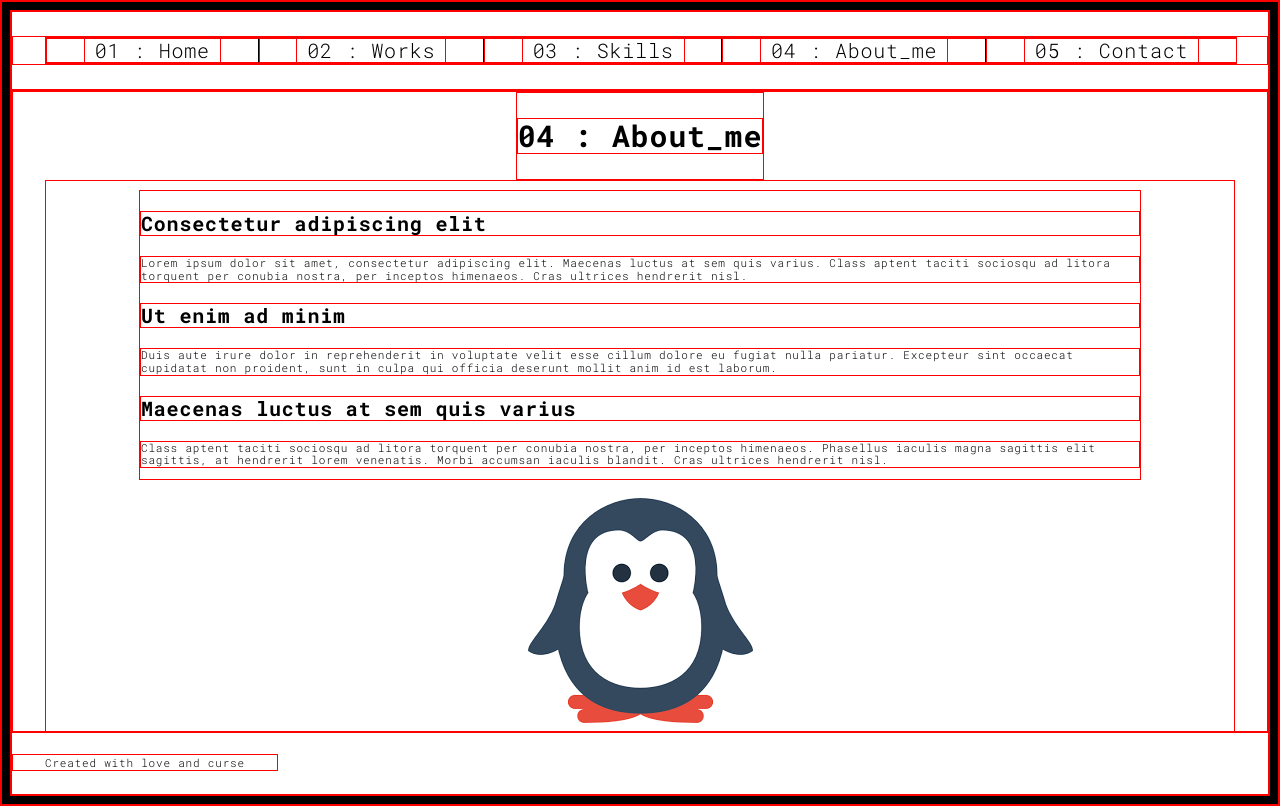
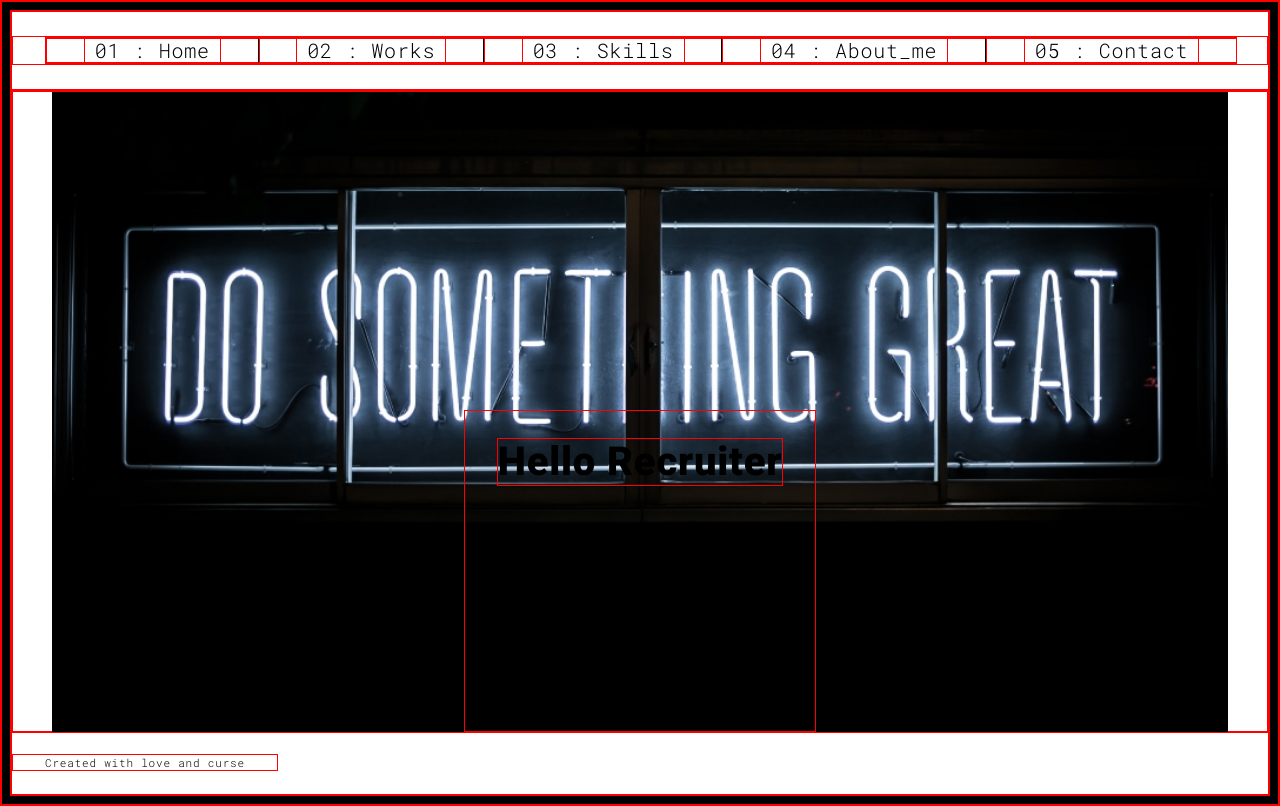
Before and after one commit to jackfrusciante88/website, a website built with webpack: page new_website/src/index.html in a window 1280 px wide. Both pictures are taken after a click on the link "01 : Home". Built offline with nearby package versions, Linux system fonts and the light colour scheme.

Commit message:
website router test

```diff
--- a/new_website/src/index.html
+++ b/new_website/src/index.html
@@ -25,11 +25,11 @@
                     </div>
                     -->
                 <ul class="navbar-nav">
-                    <li><a href="#" title="">01 : Home</a></li>
-                    <li><a href="#" title="">02 : Works</a></li>
-                    <li><a href="#" title="">03 : Skills</a></li>
-                    <li><a href="#" title="">04 : About_me</a></li>
-                    <li><a href="#" title="">05 : Contact</a></li>
+                    <li><a href="#" name="home">01 : Home</a></li>
+                    <li><a href="#" name="works">02 : Works</a></li>
+                    <li><a href="#" name="skills">03 : Skills</a></li>
+                    <li><a href="#" name="about">04 : About_me</a></li>
+                    <li><a href="#" name="contact">05 : Contact</a></li>
                 </ul>
             </nav>
         </header>
--- a/new_website/src/js/index.js
+++ b/new_website/src/js/index.js
@@ -1,8 +1,25 @@
 import { elements } from "./views/base";
+import { pages } from "./views/pages";
 
 import '../css/style.scss';
 
-console.log('hello 3 world')
-elements.navbar.addEventListener('click', e=>{
-    console.log(e.target)
+
+//controller
+elements.menuItem.forEach(el=>{
+    el.addEventListener('click', router)
 })
+
+function router (event){
+    clearCentral();
+    insertCentral(event.target.name);
+
+    // if home document.querySelector('.wrapper').classList.toggle("bright");
+}
+
+function clearCentral(){
+    elements.central.removeChild(elements.central.firstElementChild)
+}
+
+function insertCentral(section){
+    elements.central.insertAdjacentHTML("afterbegin", pages[section])
+}
--- a/new_website/src/js/views/base.js
+++ b/new_website/src/js/views/base.js
@@ -1,3 +1,4 @@
 export const  elements = {
-     navbar : document.querySelector('navbar-nav'),
+     menuItem : document.querySelector('.navbar-nav').querySelectorAll('li'),
+     central: document.querySelector('.central-container'),
 }
--- a/new_website/src/js/views/pages.js
+++ b/new_website/src/js/views/pages.js
@@ -0,0 +1,29 @@
+export const  pages = {
+    home : `<div class="home-block background-image">
+                <div class="container typing-container">
+                    <h1>Hello Recruiter</h1>
+                </div>
+            </div>`,
+    about : `<div class="container about-block">
+                <div class=" title">
+                    <h2>04 : About_me</h2>
+                </div>
+                <div class=" description">
+                    <article>
+                        <h3>Consectetur adipiscing elit</h3>
+                        <p>Lorem ipsum dolor sit amet, consectetur adipiscing elit. Maecenas luctus at sem quis varius.
+                        Class aptent taciti sociosqu ad litora torquent per conubia nostra, per inceptos himenaeos. Cras ultrices hendrerit nisl.</p>
+                        <h3>Ut enim ad minim </h3>
+                        <p>Duis aute irure dolor in reprehenderit in voluptate velit esse
+                        cillum dolore eu fugiat nulla pariatur. Excepteur sint occaecat cupidatat non
+                        proident, sunt in culpa qui officia deserunt mollit anim id est laborum.</p>
+                        <h3>Maecenas luctus at sem quis varius</h3>
+                        <p>Class aptent taciti sociosqu ad litora torquent per conubia nostra, per inceptos himenaeos. Phasellus iaculis magna sagittis elit sagittis, at hendrerit lorem venenatis. Morbi accumsan iaculis blandit. Cras ultrices hendrerit nisl.</p>
+                    </article>
+                    <img src="img/pinguino.png">
+                </div>
+            </div>`,
+    works : ``,
+    skills : ``,
+    contact : ``,
+}
```
